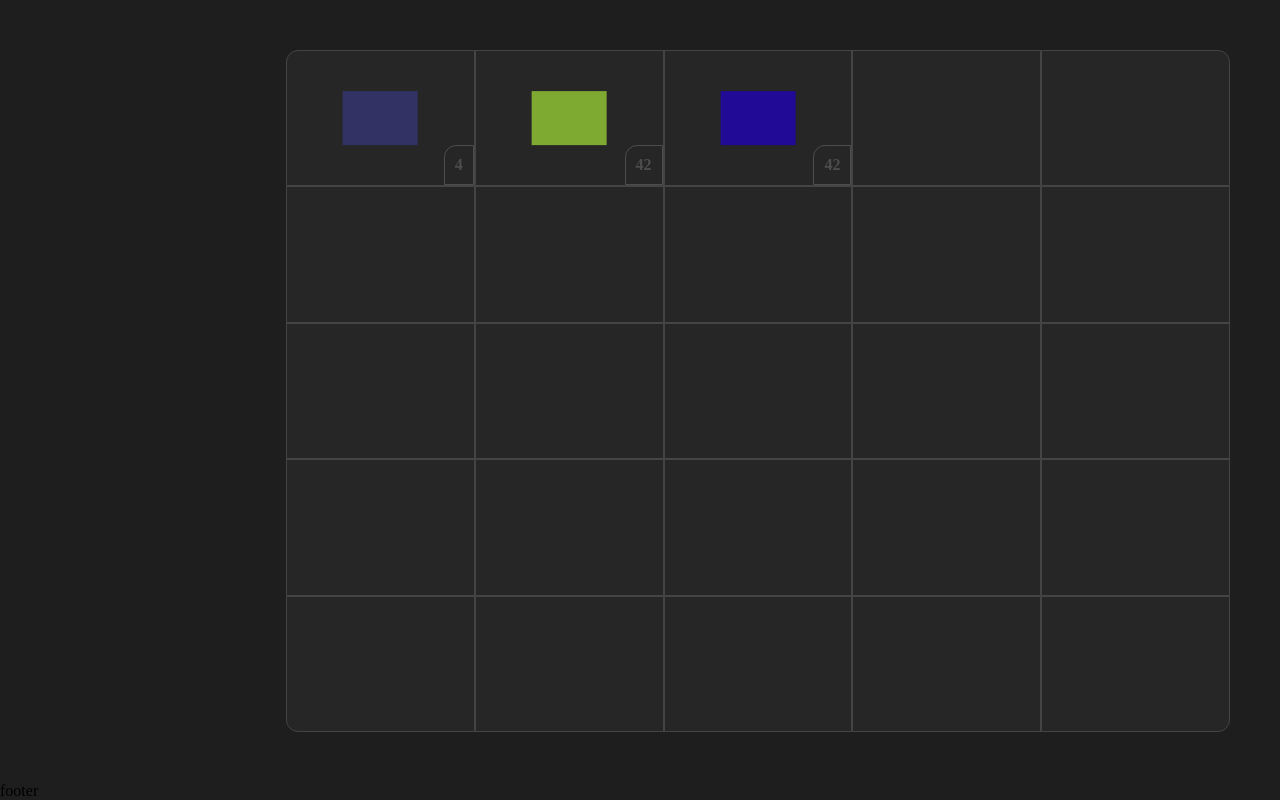
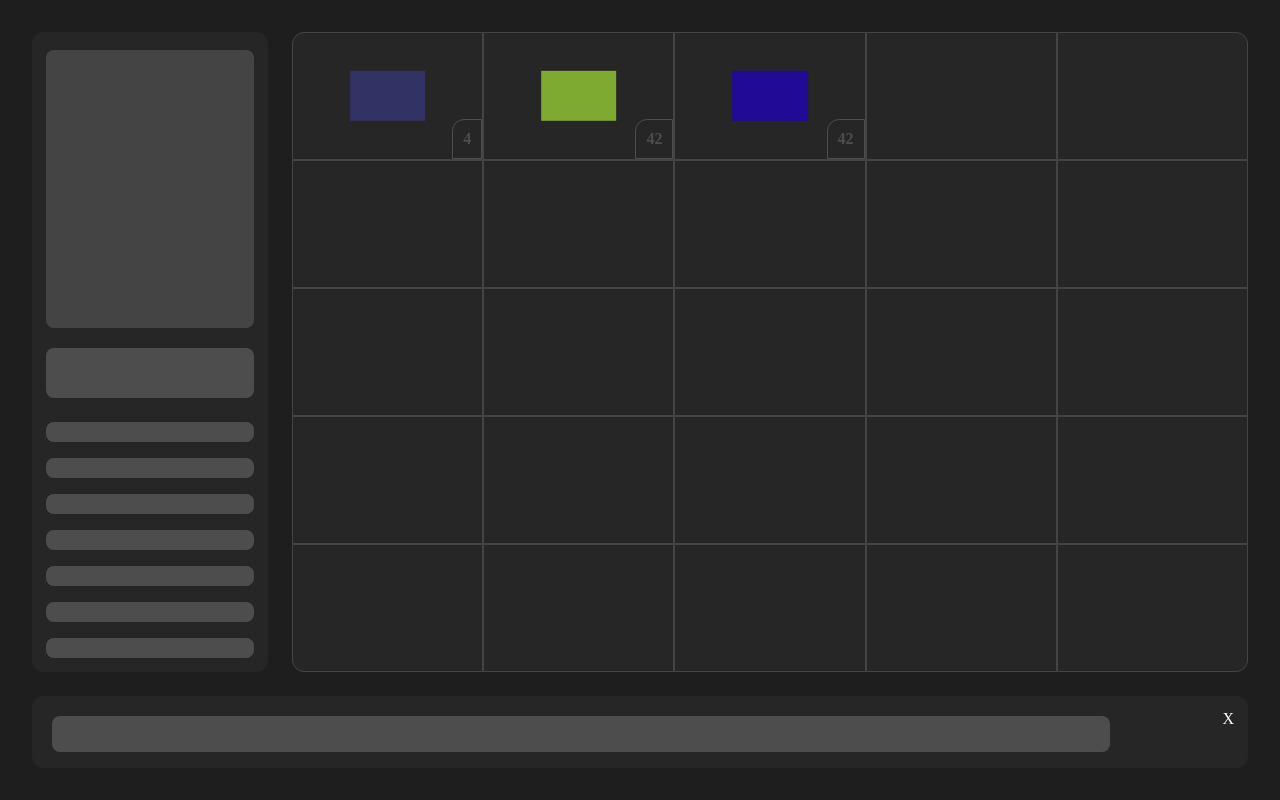
Before and after one commit to VvLlAa/ProductCards, a Vue app: page / in a window 1280 px wide. Built offline with nearby package versions, Linux system fonts and the light colour scheme; the HTML template or start-up script is replaced by a standard one.

Commit message:
Added left menu, footer, and universal empty content

```diff
--- a/src/assets/base.css
+++ b/src/assets/base.css
@@ -13,3 +13,7 @@ body {
   --color-content: rgb(68, 68, 68);
   --color-background: #262626;
 }
+
+.container {
+  padding: 32px;
+}
--- a/src/components/FooterBlock/FooterBlock.vue
+++ b/src/components/FooterBlock/FooterBlock.vue
@@ -1,13 +1,34 @@
 <script setup lang="ts">
 
+import EmptyContent from "@/components/UI/EmptyContent.vue";
 </script>
 
 <template>
-  <div>
-    footer
+  <div class="footer-block">
+    <div class="footer-block__close">X</div>
+    <EmptyContent class="footer-block__content"/>
   </div>
 </template>
 
-<style scoped>
+<style scoped lang="scss">
+.footer-block {
+  position: relative;
+  width: 100%;
+  height: 50px;
+  background-color: var(--main-color);
+  padding: 20px;
 
+  &__content {
+    width: 90%;
+    height: 36px;
+  }
+
+  &__close {
+    position: absolute;
+    color: #fff;
+    right: 14px;
+    top: 14px;
+    cursor: pointer;
+  }
+}
 </style>
--- a/src/components/InventoryView.vue
+++ b/src/components/InventoryView.vue
@@ -4,10 +4,10 @@ import RightBlock from "@/components/RightBlock/RightBlock.vue";
 import FooterBlock from "@/components/FooterBlock/FooterBlock.vue";
 </script>
 <template>
-  <div class="inventory-view">
+  <div class="inventory-view container">
     <LeftBlock />
     <RightBlock />
-    <FooterBlock />
+    <FooterBlock class="footer-block"/>
   </div>
 </template>
 
@@ -16,10 +16,14 @@ import FooterBlock from "@/components/FooterBlock/FooterBlock.vue";
   display: grid;
   grid-template-columns: 236px 1fr;
   grid-template-rows: 1fr auto;
+  gap: 24px;
   height: 100vh;
+}
 
-  .FooterBlock {
-    grid-column: 1 / span 2;
-  }
+.footer-block {
+  grid-column: 1 / -1;
+  height: 72px;
+  background-color: var(--color-background);
+  border-radius: 12px;
 }
 </style>
--- a/src/components/LeftBlock/ItemStats.vue
+++ b/src/components/LeftBlock/ItemStats.vue
@@ -1,13 +1,49 @@
 <script setup lang="ts">
-
+import EmptyContent from "@/components/UI/EmptyContent.vue";
 </script>
 
 <template>
   <div class="item-stats">
-
+    <div class="item-stats__img"/>
+    <div class="item-stats__content">
+      <EmptyContent class="item-stats__title"/>
+      <div class="item-stats__text">
+        <EmptyContent/>
+        <EmptyContent/>
+        <EmptyContent/>
+        <EmptyContent/>
+        <EmptyContent/>
+        <EmptyContent/>
+        <EmptyContent/>
+      </div>
+    </div>
   </div>
 </template>
 
-<style scoped>
+<style scoped lang="scss">
+.item-stats {
+  width: 100%;
+  height: 100%;
+  background-color: var(--color-background);
+  padding: 18px 14px;
+  border-radius: 12px;
 
+  &__title {
+    height: 50px;
+    margin: 20px 0 24px 0;
+  }
+
+  &__img {
+    width: 100%;
+    height: 46%;
+    background-color: var(--color-content);
+    border-radius: 8px;
+  }
+
+  &__text {
+    display: flex;
+    flex-direction: column;
+    gap: 16px;
+  }
+}
 </style>
--- a/src/components/ModalWindow/ModalBody.vue
+++ b/src/components/ModalWindow/ModalBody.vue
@@ -1,15 +1,18 @@
 <script setup lang="ts">
 
+import EmptyContent from "@/components/UI/EmptyContent.vue";
 </script>
 
 <template>
   <div class="modal-body">
-    <div class="modal-body__header"/>
-    <div class="modal-body__text"/>
-    <div class="modal-body__text"/>
-    <div class="modal-body__text"/>
-    <div class="modal-body__text"/>
-    <div class="modal-body__text"/>
+    <EmptyContent class="modal-body__title"/>
+    <div class="modal-body__text">
+      <EmptyContent/>
+      <EmptyContent/>
+      <EmptyContent/>
+      <EmptyContent/>
+      <EmptyContent/>
+    </div>
   </div>
 </template>
 
@@ -20,20 +23,15 @@
   border-bottom: 1px solid var(--main-color);
   margin-top: 40px;
 
-  &__header {
-    width: 100%;
+  &__title {
+    margin: 16px 0 24px 0;
     height: 50px;
-    background-color: var(--main-color);
-    border-radius: 8px;
-    margin-top: 16px;
-    margin-bottom: 24px;
   }
 
   &__text {
-    height: 20px;
-    background-color: var(--main-color);
-    border-radius: 8px;
-    margin-top: 16px;
+    display: flex;
+    flex-direction: column;
+    gap: 16px;
   }
 }
 </style>
--- a/src/components/ModalWindow/ModalWindow.vue
+++ b/src/components/ModalWindow/ModalWindow.vue
@@ -42,10 +42,9 @@ const MainStore = useMainStore();
 .modal-window {
   position: absolute;
   padding: 40px;
-  top: 50px;
-  right: 50px;
+  right: 0;
   width: 40%;
-  height: calc(100% - 100px);
+  height: 100%;
   background-color: var(--color-background);
   border: 1px solid var(--main-color);
   border-radius: 12px;
--- a/src/components/RightBlock/RightBlock.vue
+++ b/src/components/RightBlock/RightBlock.vue
@@ -79,7 +79,6 @@ onMounted(() => {
 .right-block {
   position: relative;
   display: grid;
-  padding: 50px;
   width: 100%;
   height: 100%;
   grid-template-columns: repeat(5, 1fr);
--- /dev/null
+++ b/src/components/UI/EmptyContent.vue
@@ -0,0 +1,15 @@
+<script setup lang="ts">
+
+</script>
+
+<template>
+  <div class="empty-content"/>
+</template>
+
+<style scoped lang="scss">
+.empty-content {
+  height: 20px;
+  background-color: var(--main-color);
+  border-radius: 8px;
+}
+</style>
```
